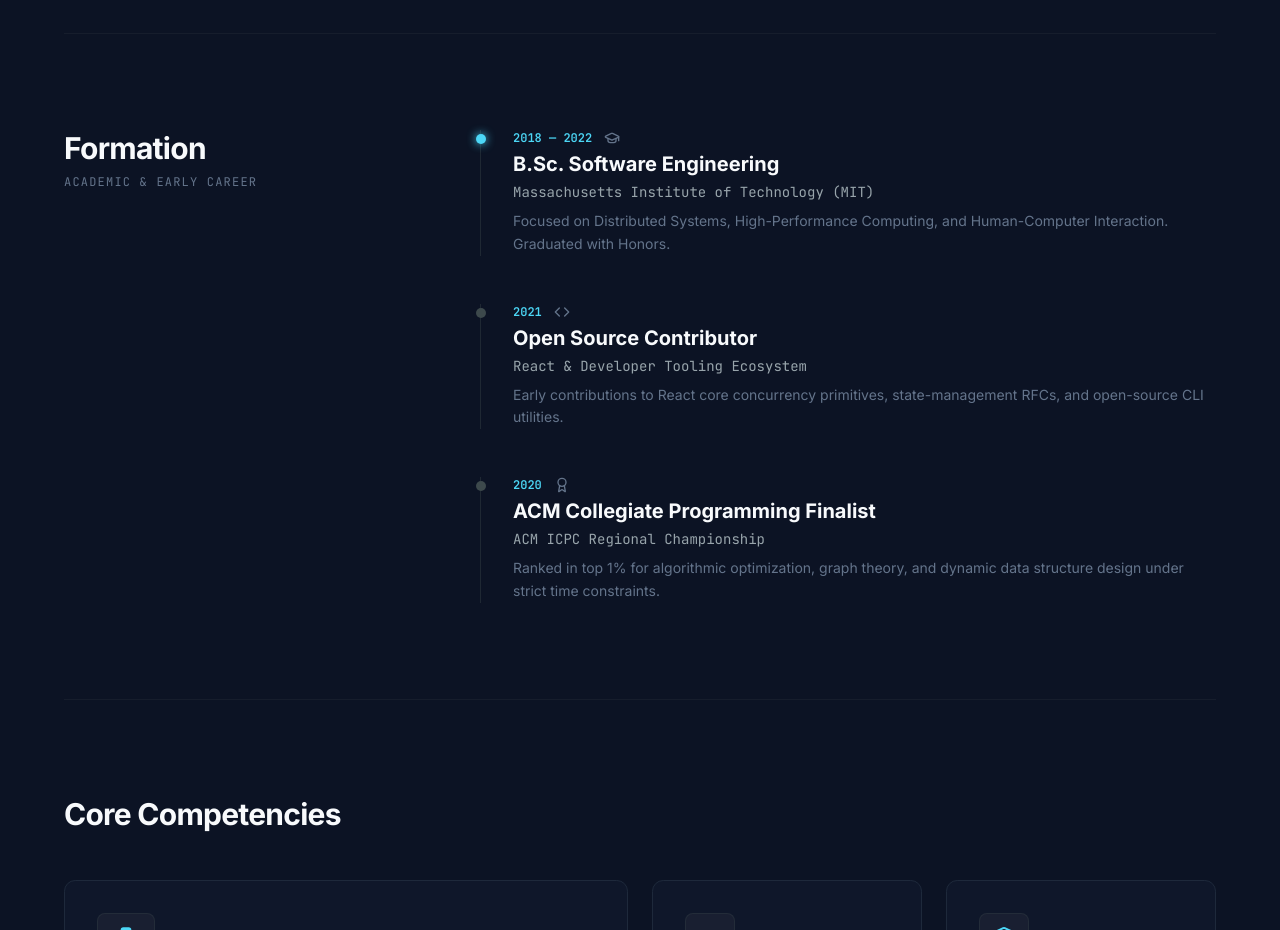
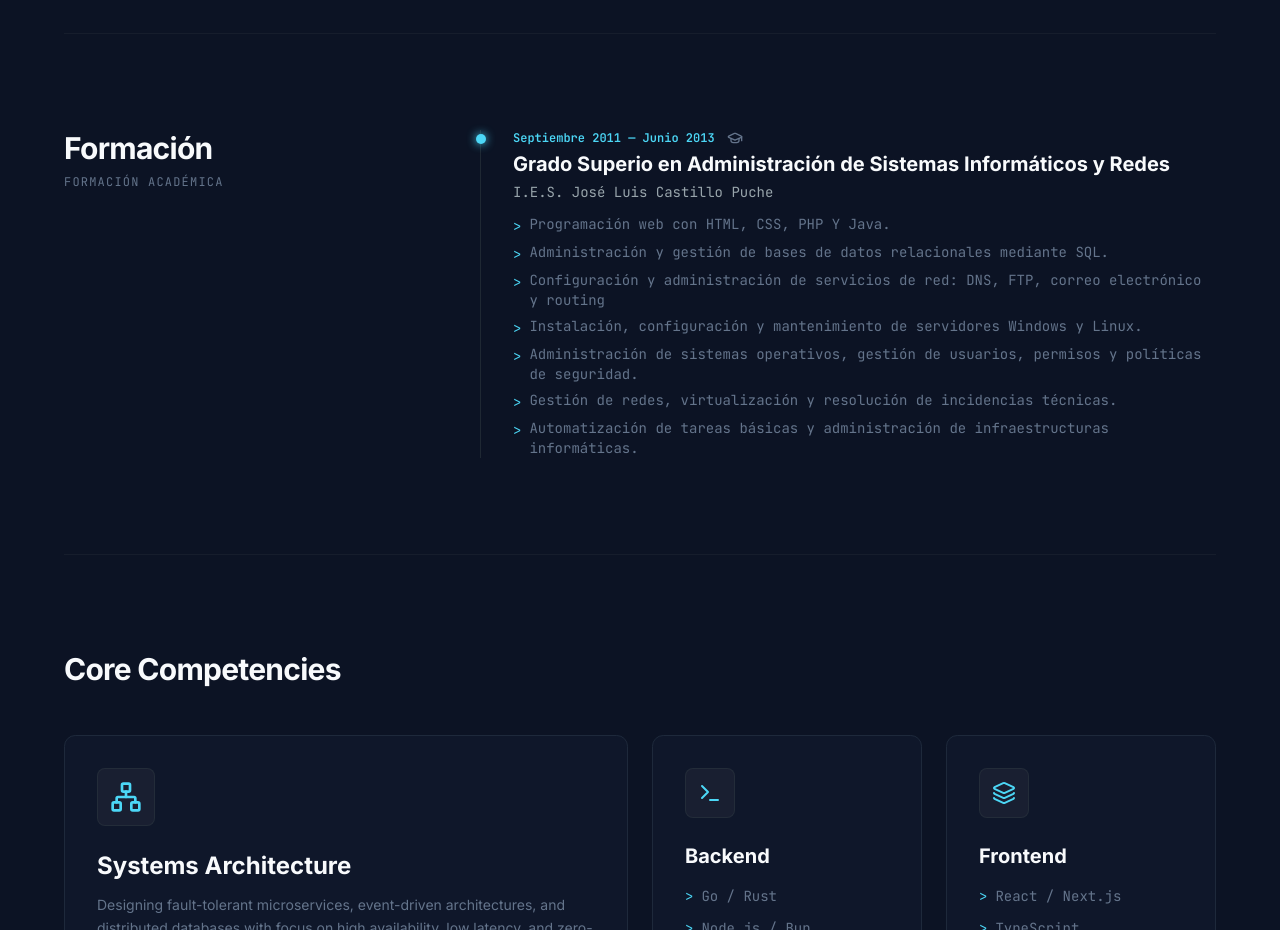
Before and after one commit to AlexMunozDevWeb/cv-portfolio, a Next.js app: page / in a window 1280 px wide. Shown: the part 1880-2810 px from the top of the page. Built offline with nearby package versions, Linux system fonts and the light colour scheme.

Commit message:
refactor(formation-section): updating data

```diff
--- a/components/formation-section.tsx
+++ b/components/formation-section.tsx
@@ -1,38 +1,7 @@
 "use client";
 
-import React from "react";
 import { motion } from "framer-motion";
-import { GraduationCap, Code, Award } from "lucide-react";
-
-const formationData = [
-  {
-    period: "2018 — 2022",
-    title: "B.Sc. Software Engineering",
-    institution: "Massachusetts Institute of Technology (MIT)",
-    description:
-      "Focused on Distributed Systems, High-Performance Computing, and Human-Computer Interaction. Graduated with Honors.",
-    icon: GraduationCap,
-    active: true,
-  },
-  {
-    period: "2021",
-    title: "Open Source Contributor",
-    institution: "React & Developer Tooling Ecosystem",
-    description:
-      "Early contributions to React core concurrency primitives, state-management RFCs, and open-source CLI utilities.",
-    icon: Code,
-    active: false,
-  },
-  {
-    period: "2020",
-    title: "ACM Collegiate Programming Finalist",
-    institution: "ACM ICPC Regional Championship",
-    description:
-      "Ranked in top 1% for algorithmic optimization, graph theory, and dynamic data structure design under strict time constraints.",
-    icon: Award,
-    active: false,
-  },
-];
+import { formationData } from "@/data/db";
 
 export function FormationSection() {
   return (
@@ -45,10 +14,10 @@ export function FormationSection() {
         <div className="md:w-1/3">
           <div className="sticky top-28 space-y-2">
             <h3 className="text-3xl font-bold tracking-tight text-text-primary">
-              Formation
+              Formación
             </h3>
             <p className="font-mono text-xs tracking-widest text-text-muted uppercase">
-              ACADEMIC & EARLY CAREER
+              Formación académica
             </p>
           </div>
         </div>
@@ -90,9 +59,17 @@ export function FormationSection() {
                   {item.institution}
                 </p>
 
-                <p className="mt-2 text-sm leading-relaxed text-text-muted">
-                  {item.description}
-                </p>
+                <ul className="mt-3 space-y-1.5">
+                  {item.description.map((line) => (
+                    <li
+                      key={line}
+                      className="flex items-start gap-2 font-mono text-sm text-text-muted"
+                    >
+                      <span className="mt-0.5 shrink-0 text-primary">&gt;</span>
+                      {line}
+                    </li>
+                  ))}
+                </ul>
               </motion.div>
             );
           })}
--- a/data/db.ts
+++ b/data/db.ts
@@ -1,4 +1,5 @@
-import type { MenuItem, bioParagraph, Experience } from "../types/";
+import { GraduationCap } from "lucide-react";
+import type { MenuItem, bioParagraph, Experience, Formation } from "../types/";
 
 export const menuItems: MenuItem[] = [
   { id: 1, label: "Inicio", href: "#hero" },
@@ -86,3 +87,22 @@ export const experiences: Experience[] = [
     tags: ["Adm. Sistemas", "Ubuntu", "Active Directory"],
   },
 ];
+
+export const formationData: Formation[] = [
+  {
+    period: "Septiembre 2011 — Junio 2013",
+    title: "Grado Superio en Administración de Sistemas Informáticos y Redes",
+    institution: "I.E.S. José Luis Castillo Puche",
+    description: [
+      "Programación web con HTML, CSS, PHP Y Java.",
+      "Administración y gestión de bases de datos relacionales mediante SQL.",
+      "Configuración y administración de servicios de red: DNS, FTP, correo electrónico y routing",
+      "Instalación, configuración y mantenimiento de servidores Windows y Linux.",
+      "Administración de sistemas operativos, gestión de usuarios, permisos y políticas de seguridad.",
+      "Gestión de redes, virtualización y resolución de incidencias técnicas.",
+      "Automatización de tareas básicas y administración de infraestructuras informáticas.",
+    ],
+    icon: GraduationCap,
+    active: true,
+  },
+];
```
Also changed, not shown: types/index.ts (+11 -0 lines).
